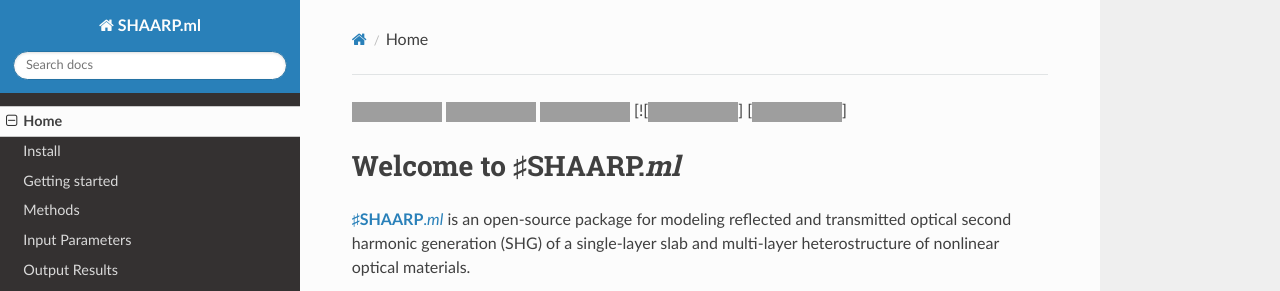
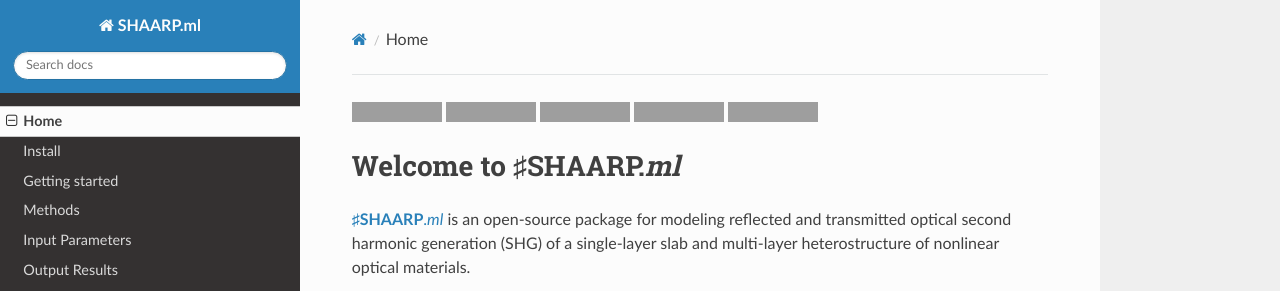
Before and after one commit to bzw133/SHAARP.ml, an MkDocs documentation site: the page built from docs/index.md, in a window 1280 px wide and 900 px high, cut to the strip 0-291 px from the top of the window. Built offline with MkDocs 1.6.1, drawn with Linux system fonts in a browser that asks for light colours; nearby versions of some CDN libraries; formulas are drawn with MathJax 3; grey boxes are pictures that could not be loaded.

Commit message:
Update index.md correct hits format

```diff
--- a/docs/index.md
+++ b/docs/index.md
@@ -1,8 +1,9 @@
 ![GitHub release version](https://img.shields.io/github/v/release/bzw133/SHAARP.ml?color=%2350C878&include_prereleases)
 ![License](https://img.shields.io/github/license/Rui-Zu/SHAARP)
 ![GitHub Size](https://img.shields.io/github/repo-size/bzw133/SHAARP.ml)
-[![![HitCount](https://hits.dwyl.com/bzw133/shaarpml.svg?style=flat-square&show=unique)]
-[![HitCount](https://img.shields.io/endpoint?url=https%3A%2F%2Fhits.dwyl.com%2Fbzw133%2Fshaarpml.json&label=total%20hits&color=pink)]
+![HitCount](https://hits.dwyl.com/bzw133/shaarpml.svg?style=flat-square&show=unique)
+![HitCount](https://img.shields.io/endpoint?url=https%3A%2F%2Fhits.dwyl.com%2Fbzw133%2Fshaarpml.json&label=total%20hits&color=pink)
+
 # Welcome to ♯SHAARP._ml_
 
 [**♯SHAARP**._ml_](https://github.com/bzw133/SHAARP.ml) is an open-source package for modeling reflected and transmitted optical second harmonic generation (SHG) of a single-layer slab and multi-layer heterostructure of nonlinear optical materials.
```
